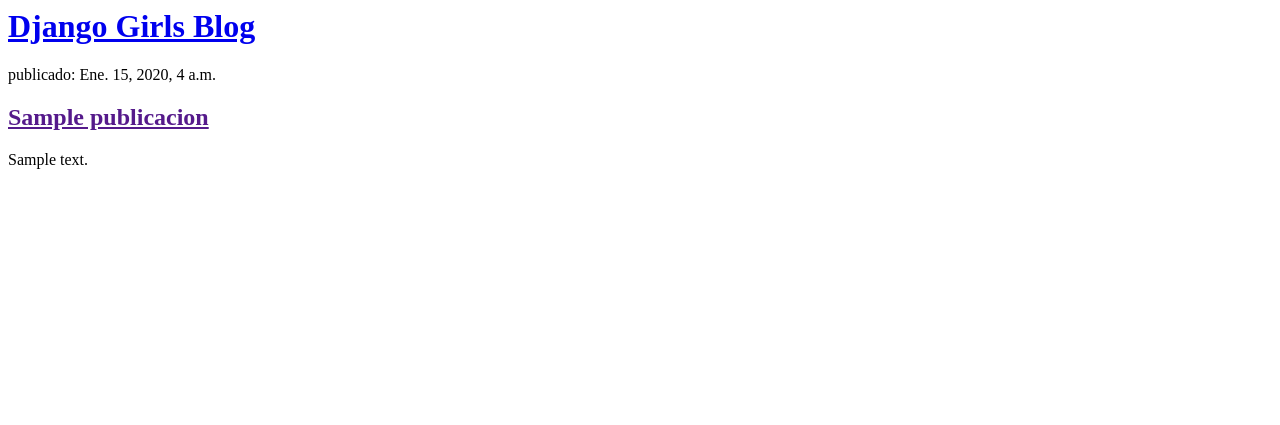
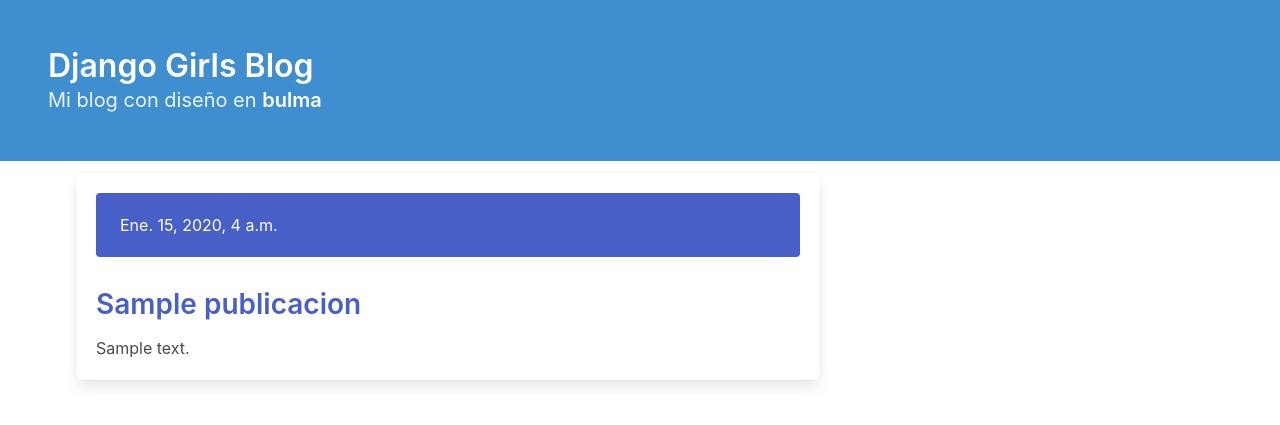
Before and after one commit to Yakshim/PrograComercial, a Django app: page / in a window 1280 px wide. Shown: the top 425 px of the page. Run offline with Django 3.2, Linux system fonts and the light colour scheme; tables that the repository leaves empty hold one stand-in row (values such as "Sample post").

Commit message:
Creando el diseño con bulma y poner el detalle de publicacion

```diff
--- /dev/null
+++ b/blog/templates/blog/base2.html
@@ -0,0 +1,30 @@
+{% load static %}
+<!DOCTYPE html>
+<html>
+    <head>
+        <title>Django Girls blog</title>
+        <meta name="viewport" content="width=device-width, initial-scale=1">
+        <link rel="stylesheet" href="https://cdn.jsdelivr.net/npm/bulma@0.9.3/css/bulma.min.css">
+
+    </head>
+    <body>
+        <section class="hero is-info">
+            <div class="hero-body">
+              <h1 class="title">
+                Django Girls Blog
+              </h1>
+              <p class="subtitle">
+                Mi blog con diseño en <strong>bulma</strong>
+              </p>
+            </div>
+        </section>
+        <div class="content container">
+            <div class="row">
+                <div class="column is-8">
+                    {% block content %}
+                    {% endblock %}
+                </div>
+            </div>
+        </div>
+    </body>
+</html>
--- a/blog/templates/blog/publicacion_lista.html
+++ b/blog/templates/blog/publicacion_lista.html
@@ -1,19 +1,13 @@
-<html>
-    <head>
-        <title>Django Girls blog</title>
-    </head>
-    <body>
-        <div>
-            <h1><a href="/">Django Girls Blog</a></h1>
+{% extends 'blog/base.html' %}
+
+{% block content %}
+    {% for publicacion in publicaciones %}
+        <div class="post">
+            <div class="date">
+                <p>publicado: {{ publicacion.fecha_publicacion }}</p>
+            </div>
+            <h2><a href="{% url 'publicacion_detalle' pk=publicacion.pk %}">{{ publicacion.titulo }}</a></h2>
+            <p>{{ publicacion.texto|linebreaksbr }}</p>
         </div>
-
-        {% for publicacion in publicaciones %}
-            <div>
-                <p> publicado: {{ publicacion.fecha_publicacion }}</p>
-                <h2><a href=""> {{ publicacion.titulo }}</a></h2>
-                <p>{{ publicacion.texto|linebreaksbr }}</p>
-            </div>
-        {% endfor %}
-
-    </body>
-</html>
+    {% endfor %}
+{% endblock %}
--- /dev/null
+++ b/blog/templates/blog/publicacion_lista2.html
@@ -0,0 +1,15 @@
+{% extends 'blog/base2.html' %}
+
+{% block content %}
+{% for publicacion in publicaciones %}
+<div class="box">
+    <div class="notification is-link">
+{{ publicacion.fecha_publicacion }}
+</div>
+<h2><a href="{% url 'publicacion_detalle' pk=publicacion.pk %}">{{ publicacion.titulo }}</a></h2>
+<div class="content">
+{{ publicacion.texto|linebreaksbr }}
+</div>
+</div>
+{% endfor %}
+{% endblock %}
--- a/blog/urls.py
+++ b/blog/urls.py
@@ -4,4 +4,5 @@
 
 urlpatterns = [
     path('', views.publicacion_lista, name='publicacion_lista'),
+    path('publicacion/<int:pk>', views.publicacion_detalle, name='publicacion_detalle'),
 ]
--- a/blog/views.py
+++ b/blog/views.py
@@ -1,10 +1,14 @@
-from django.shortcuts import render
+from django.shortcuts import render, get_object_or_404
 from django.utils import timezone
 from .models import Publicacion
 
 
 def publicacion_lista(request):
     publicaciones= Publicacion.objects.filter(fecha_publicacion__lte=timezone.now()).order_by('fecha_publicacion')
-    return render(request, 'blog/publicacion_lista.html', {'publicaciones': publicaciones})
+    return render(request, 'blog/publicacion_lista2.html', {'publicaciones': publicaciones})
 
+
+def publicacion_detalle(request, pk):
+    publicacion = get_object_or_404(Publicacion, pk=pk)
+    return render(request, 'blog/publicacion_detalle.html',{'publicacion':publicacion})
 # Create your views here.
```
Also changed, not shown: blog/static/css/blog.css (added, +46 -0 lines), blog/templates/blog/base.html (added, +27 -0 lines), blog/templates/blog/publicacion_detalle.html (added, +15 -0 lines).
